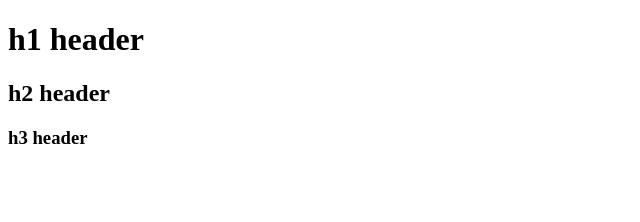
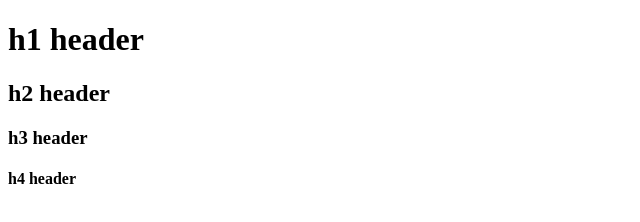
Before and after one commit to 266140/August27, a plain HTML site: page index.html in a window 1280 px wide. Shown: the full height of the page, 0-640 px from the left. Drawn offline with Linux system fonts and the light colour scheme.

Commit message:
Update index.html

```diff
--- a/index.html
+++ b/index.html
@@ -16,6 +16,7 @@
         <h1>h1 header</h1>
         <h2>h2 header</h2>
         <h3>h3 header</h3>
+        <h4>h4 header </h4>
         <!--[if lt IE 7]>
             <p class="browsehappy">You are using an <strong>outdated</strong> browser. Please <a href="#">upgrade your browser</a> to improve your experience.</p>
         <![endif]-->
```
